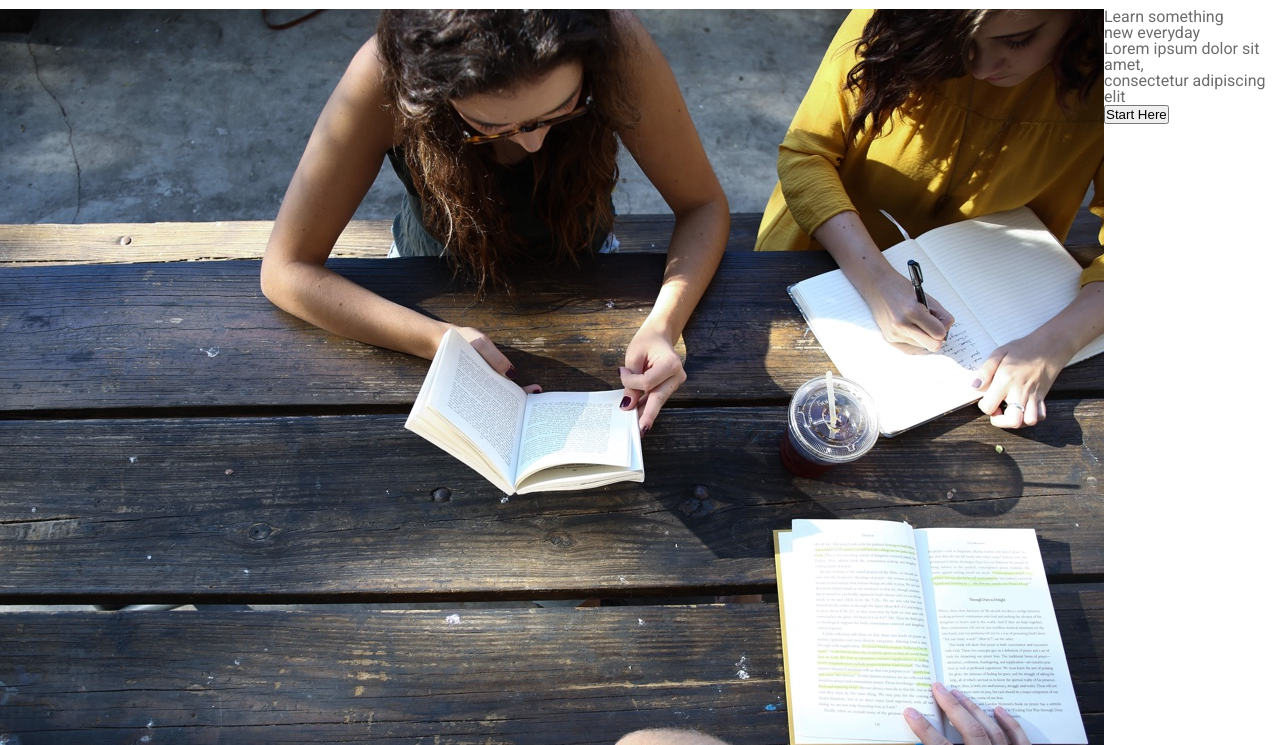
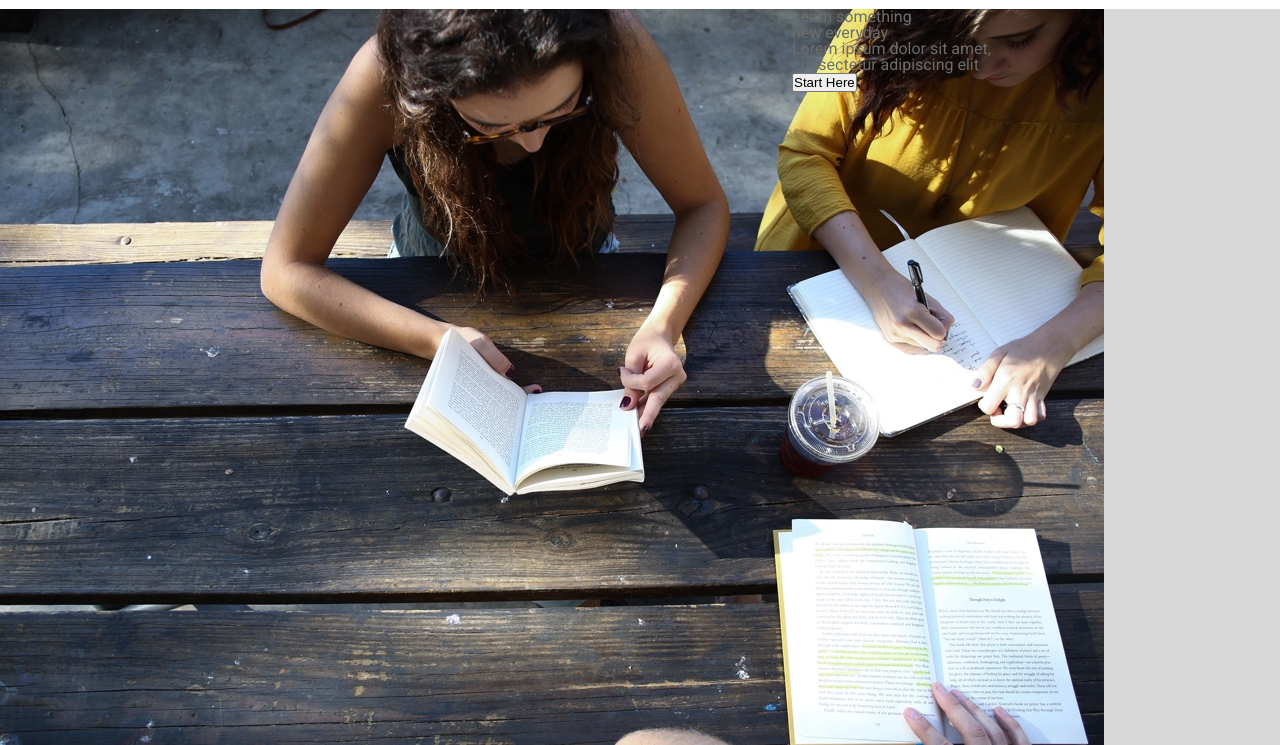
Before and after one commit to MOray-18/colmar-academy, a plain HTML site: page index.html in a window 1280 px wide. Shown: the part 55-800 px from the top of the page. Drawn offline with Linux system fonts and the light colour scheme.

Commit message:
edit universal styles

```diff
--- a/resources/stylesheets/style.css
+++ b/resources/stylesheets/style.css
@@ -17,6 +17,19 @@ html {
   display: flex;
 }
 
+.grey {
+  background-color: #d8d8d8;
+}
+
+.left {
+  margin-right: 0.75rem;
+  width: 60%;
+}
+
+.right {
+  margin-left: 0.75rem;
+  width: 40%;
+}
 /* Header Section */
 header {
   justify-content: space-between;
```
